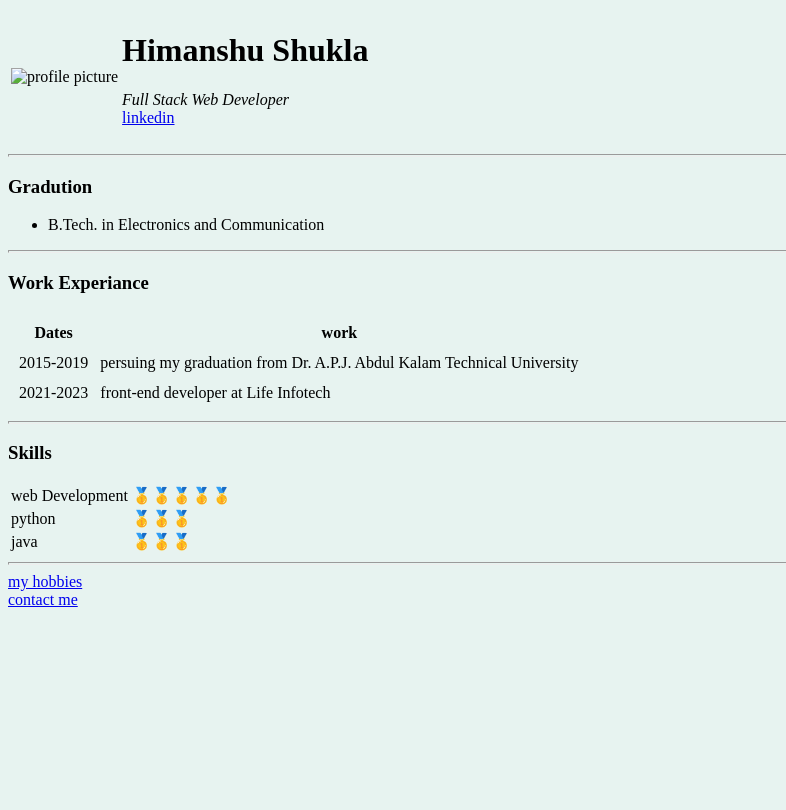
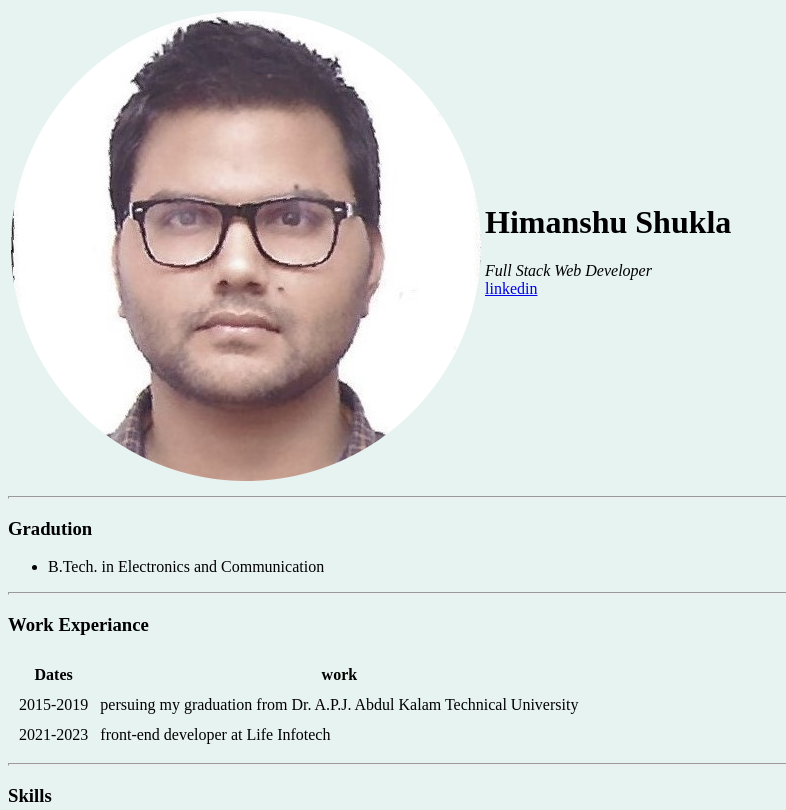
Before and after one commit to heman8085/cv, a plain HTML site: page index.html in a window 1280 px wide. Shown: the top 810 px of the page, without its empty margins (0-786 px from the left). Drawn offline with Linux system fonts and the light colour scheme.

Commit message:
updated index.html
profile pic update

```diff
--- a/index.html
+++ b/index.html
@@ -10,7 +10,7 @@
     <table cellspcing="20">
         <tr>
             <td>
-        <img src="images/himan-modified.png" alt="profile picture">
+        <img src="himan-modified.png" alt="profile picture">
             <td>
                 <h1>Himanshu Shukla</h1>
                 <P><em>Full Stack Web Developer</em>
```
